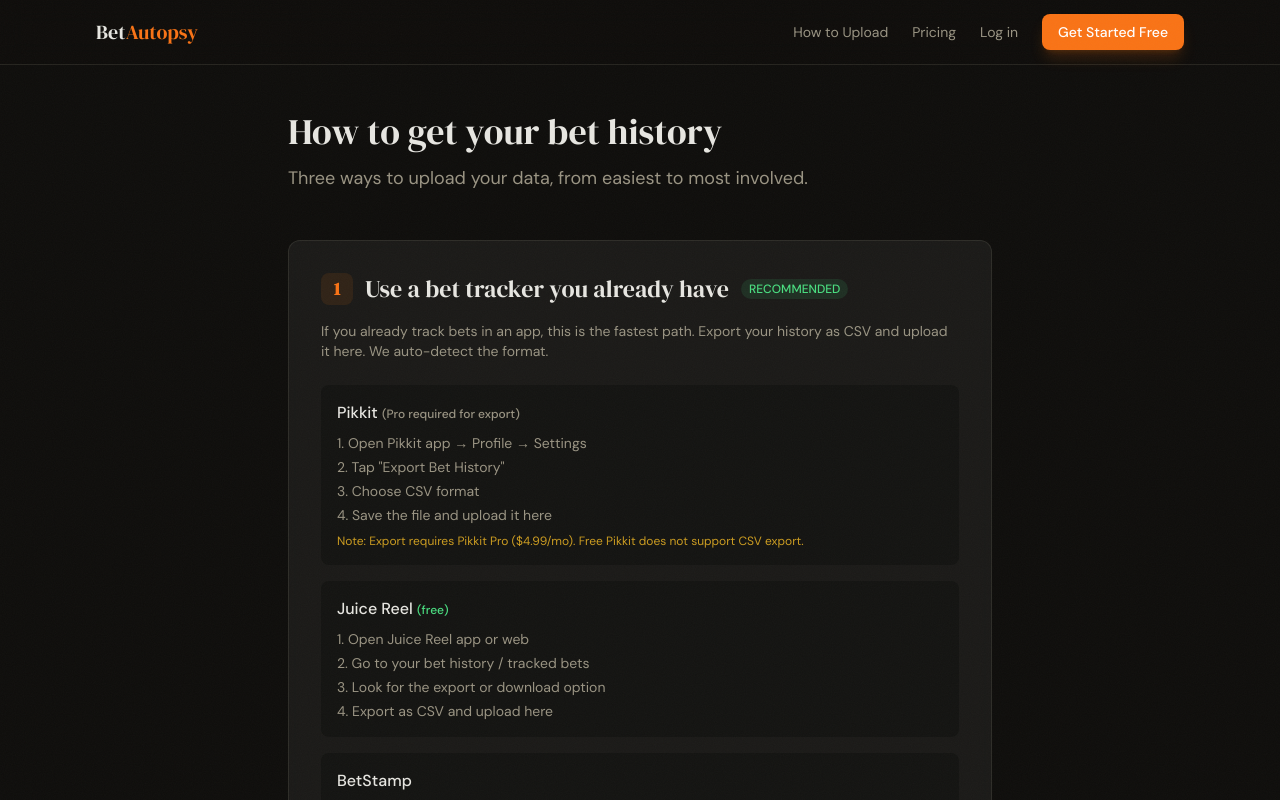
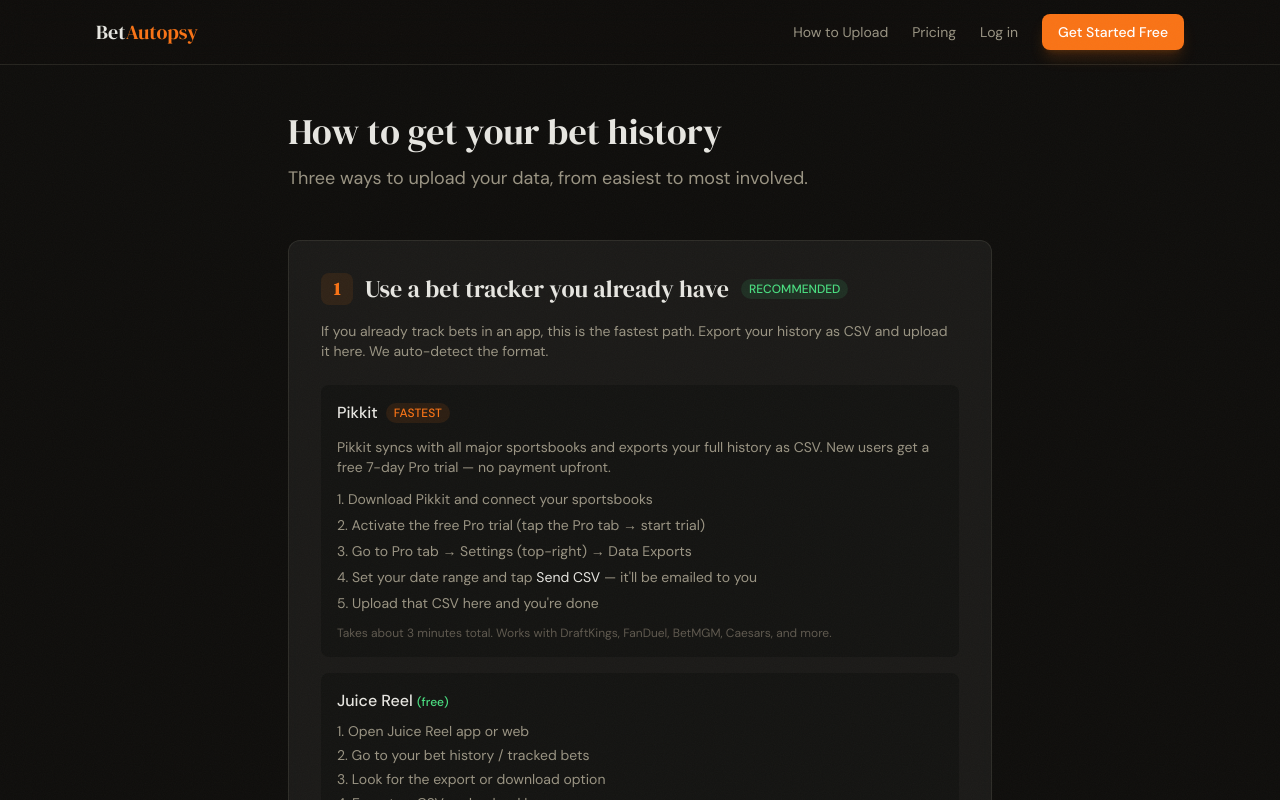
Before and after one commit to Andlog0713/betautopsy, a Next.js app: page /how-to-upload in a window 1280 px wide. Shown: the top 800 px of the page. Built offline with nearby package versions, Linux system fonts and the light colour scheme; no server answers.

Commit message:
Update Pikkit instructions: cleaner steps, mention free trial, add FASTEST badge

```diff
--- a/app/how-to-upload/page.tsx
+++ b/app/how-to-upload/page.tsx
@@ -116,15 +116,23 @@
           <div className="space-y-4">
             {/* Pikkit */}
             <div className="bg-ink-900/50 rounded-lg p-4">
-              <h3 className="font-medium mb-2">Pikkit <span className="text-xs text-ink-600">(Pro required for export)</span></h3>
-              <ol className="list-decimal list-inside space-y-1 text-sm text-ink-600">
-                <li>Open Pikkit app → Profile → Settings</li>
-                <li>Tap &quot;Export Bet History&quot;</li>
-                <li>Choose CSV format</li>
-                <li>Save the file and upload it here</li>
+              <div className="flex items-center gap-2 mb-3">
+                <h3 className="font-medium">Pikkit</h3>
+                <span className="text-xs font-medium bg-flame-500/10 text-flame-500 px-2 py-0.5 rounded-full">FASTEST</span>
+              </div>
+              <p className="text-sm text-ink-600 mb-3">
+                Pikkit syncs with all major sportsbooks and exports your full history as CSV.
+                New users get a free 7-day Pro trial — no payment upfront.
+              </p>
+              <ol className="list-decimal list-inside space-y-1.5 text-sm text-ink-600">
+                <li>Download Pikkit and connect your sportsbooks</li>
+                <li>Activate the free Pro trial (tap the Pro tab → start trial)</li>
+                <li>Go to Pro tab → Settings (top-right) → Data Exports</li>
+                <li>Set your date range and tap <span className="text-[#e7e6e1]">Send CSV</span> — it&apos;ll be emailed to you</li>
+                <li>Upload that CSV here and you&apos;re done</li>
               </ol>
-              <p className="text-xs text-amber-400/80 mt-2">
-                Note: Export requires Pikkit Pro ($4.99/mo). Free Pikkit does not support CSV export.
+              <p className="text-xs text-ink-700 mt-3">
+                Takes about 3 minutes total. Works with DraftKings, FanDuel, BetMGM, Caesars, and more.
               </p>
             </div>
 
```
